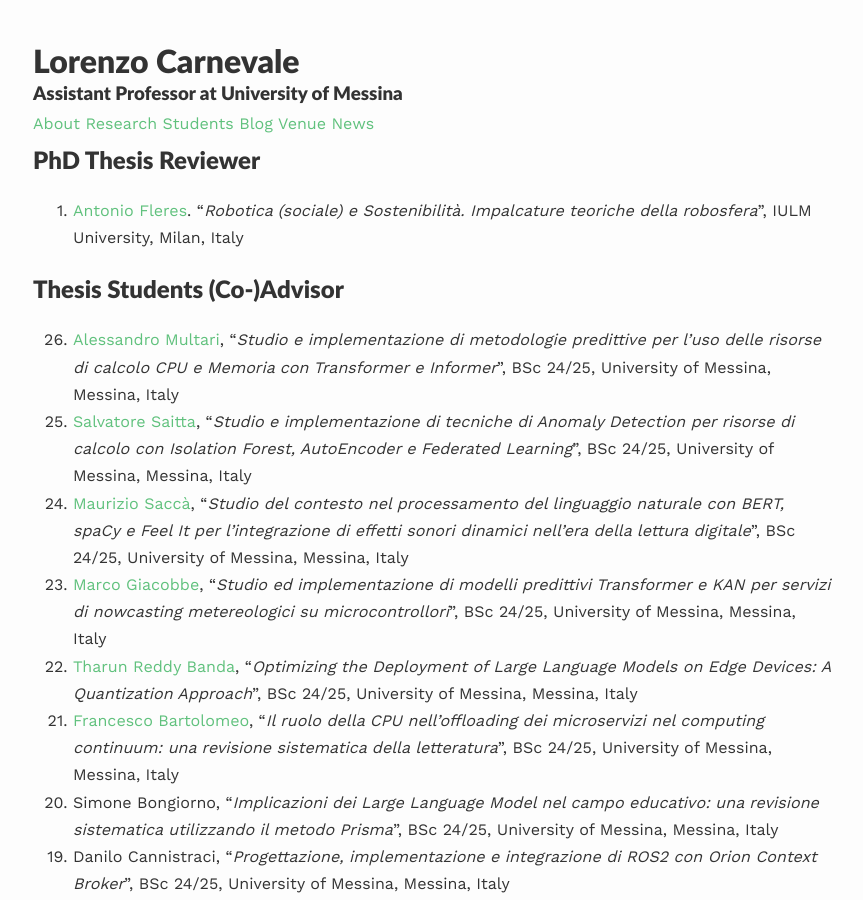
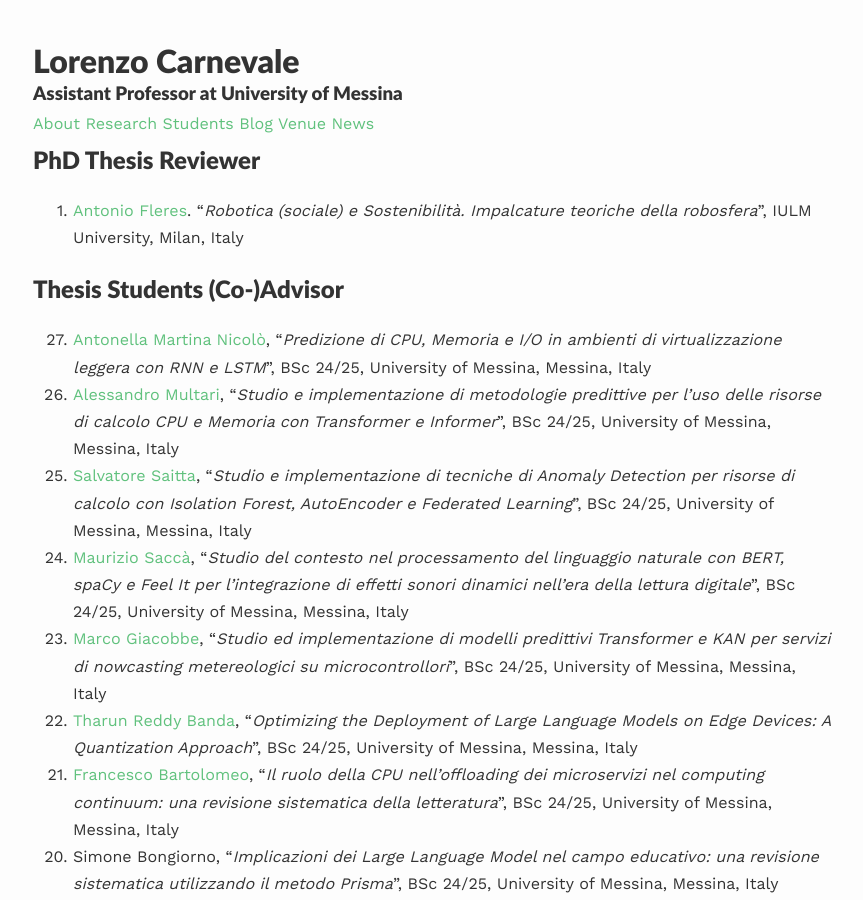
Before and after one commit to lcarnevale/lcarnevale.github.io, a Jekyll site: the page built from _pages/teaching.md, in a window 1280 px wide and 900 px high. Shown: the whole window, without its empty margins (207-1070 px from the left). Built offline with Jekyll 4.4.1, drawn with Linux system fonts in a browser that asks for light colours; nearby versions of some CDN libraries; some web fonts are replaced.

Commit message:
add thesis of Nicolò

```diff
--- a/_pages/teaching.md
+++ b/_pages/teaching.md
@@ -11,6 +11,7 @@ published: true
 1. [Antonio Fleres](https://www.linkedin.com/in/antonio-fleres-863532177/). "*Robotica (sociale) e Sostenibilità. Impalcature teoriche della robosfera*", IULM University, Milan, Italy
 
 ## Thesis Students (Co-)Advisor
+1. [Antonella Martina Nicolò](https://www.linkedin.com/in/antonella-martina-nicolò-48577710a/), "*Predizione di CPU, Memoria e I/O in ambienti di virtualizzazione leggera con RNN e LSTM*", BSc 24/25, University of Messina, Messina, Italy
 1. [Alessandro Multari](), "*Studio e implementazione di metodologie predittive per l'uso delle risorse di calcolo CPU e Memoria con Transformer e Informer*", BSc 24/25, University of Messina, Messina, Italy
 1. [Salvatore Saitta](), "*Studio e implementazione di tecniche di Anomaly Detection per risorse di calcolo con Isolation Forest, AutoEncoder e Federated Learning*", BSc 24/25, University of Messina, Messina, Italy
 1. [Maurizio Saccà](https://www.linkedin.com/in/maurizio-saccà-2b5822222/), "*Studio del contesto nel processamento del linguaggio naturale con BERT, spaCy e Feel It per l'integrazione di effetti sonori dinamici nell'era della lettura digitale*", BSc 24/25, University of Messina, Messina, Italy
```
